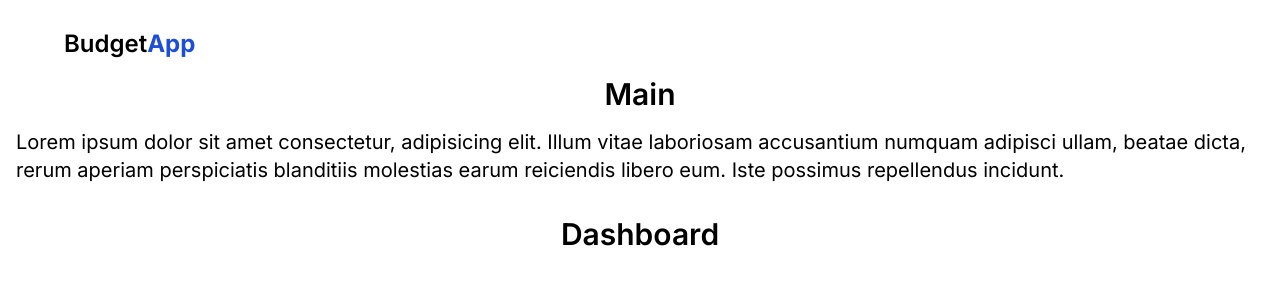
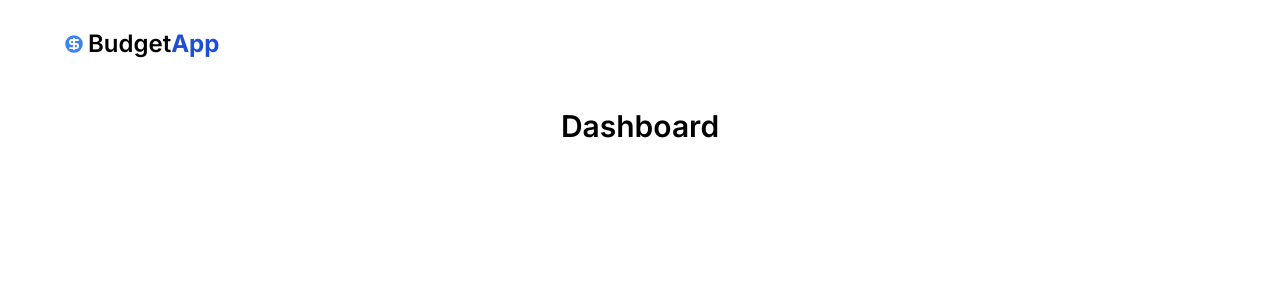
Before and after one commit to arvinbuid/react-budget-app, a React (Vite) app: page / in a window 1280 px wide. Shown: the top 300 px of the page. Built offline with nearby package versions, Linux system fonts and the light colour scheme.

Commit message:
Deleted dummy text inside Main.jsx. Added navbar links and logout button inside Nav.jsx.

```diff
--- a/src/App.jsx
+++ b/src/App.jsx
@@ -17,10 +17,8 @@ const router = createBrowserRouter([
         errorElement: <Error />,
       },
       {
-        path: "/about",
-        element: <h1>About</h1>,
-        loader: dashboardLoader,
-        errorElement: <Error />,
+        path: "/logout",
+        element: <h1 className='text-center text-3xl font-semibold'>Logged out!</h1>,
       },
     ],
   },
--- a/src/components/Nav.jsx
+++ b/src/components/Nav.jsx
@@ -1,18 +1,43 @@
-import {NavLink} from "react-router-dom";
+// rrd imports
+import {Form, NavLink} from "react-router-dom";
 
-export const Nav = () => {
+// heroicons imports
+import {CurrencyDollarIcon, TrashIcon} from "@heroicons/react/16/solid";
+
+export const Nav = ({userName}) => {
   return (
     <nav className='w-screen h-[4rem] px-[64px] pt-[24px] mb-3 flex items-center'>
+      <div className='flex items-center w-[100%] justify-between'>
         <NavLink to='/'>
           <div className='flex items-center'>
             <div>
-
+              <CurrencyDollarIcon className='size-5 text-blue-500 mr-1' />
             </div>
 
             <span className='text-2xl font-semibold'>Budget</span>
             <p className='text-2xl text-blue-700 font-bold'>App</p>
           </div>
         </NavLink>
+
+        {userName && (
+          <Form
+            method='post'
+            action='/logout'
+            onSubmit={(e) => {
+              if (!confirm("Delete user and all its data?")) {
+                e.preventDefault();
+              }
+            }}
+          >
+            <button className='text-slate-100 bg-red-600 px-4 py-3 hover:bg-red-700 rounded-sm'>
+              <div className='flex items-center gap-1'>
+                <span className='text-sm'>Delete user</span>
+                <TrashIcon className='size-4' />
+              </div>
+            </button>
+          </Form>
+        )}
+      </div>
     </nav>
   );
 };
--- a/src/layouts/Main.jsx
+++ b/src/layouts/Main.jsx
@@ -17,13 +17,7 @@ export const Main = () => {
   return (
     <section className='w-screen h-screen overflow-x-hidden'>
       <main className='flex flex-col justify-center items-center px-4'>
-        <Nav />
-        <h1 className='text-3xl font-semibold mb-4'>Main</h1>
-        <p className='text-xl'>
-          Lorem ipsum dolor sit amet consectetur, adipisicing elit. Illum vitae laboriosam
-          accusantium numquam adipisci ullam, beatae dicta, rerum aperiam perspiciatis blanditiis
-          molestias earum reiciendis libero eum. Iste possimus repellendus incidunt.
-        </p>
+        <Nav userName={userName} />
         <Outlet />
       </main>
       <footer className='w-screen h-[28px] bg-slate-950 py-8'>
```
Lines whose indentation alone changed are shown as unchanged.
